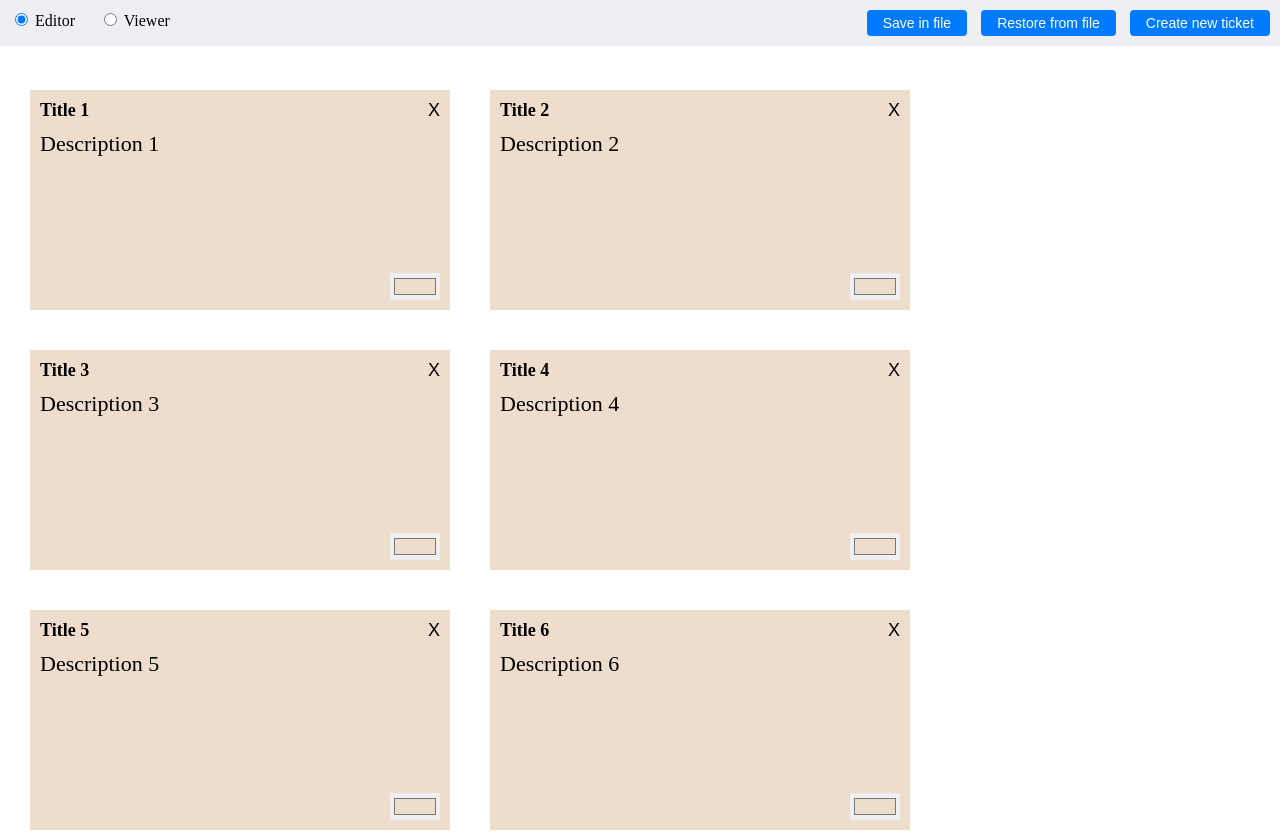
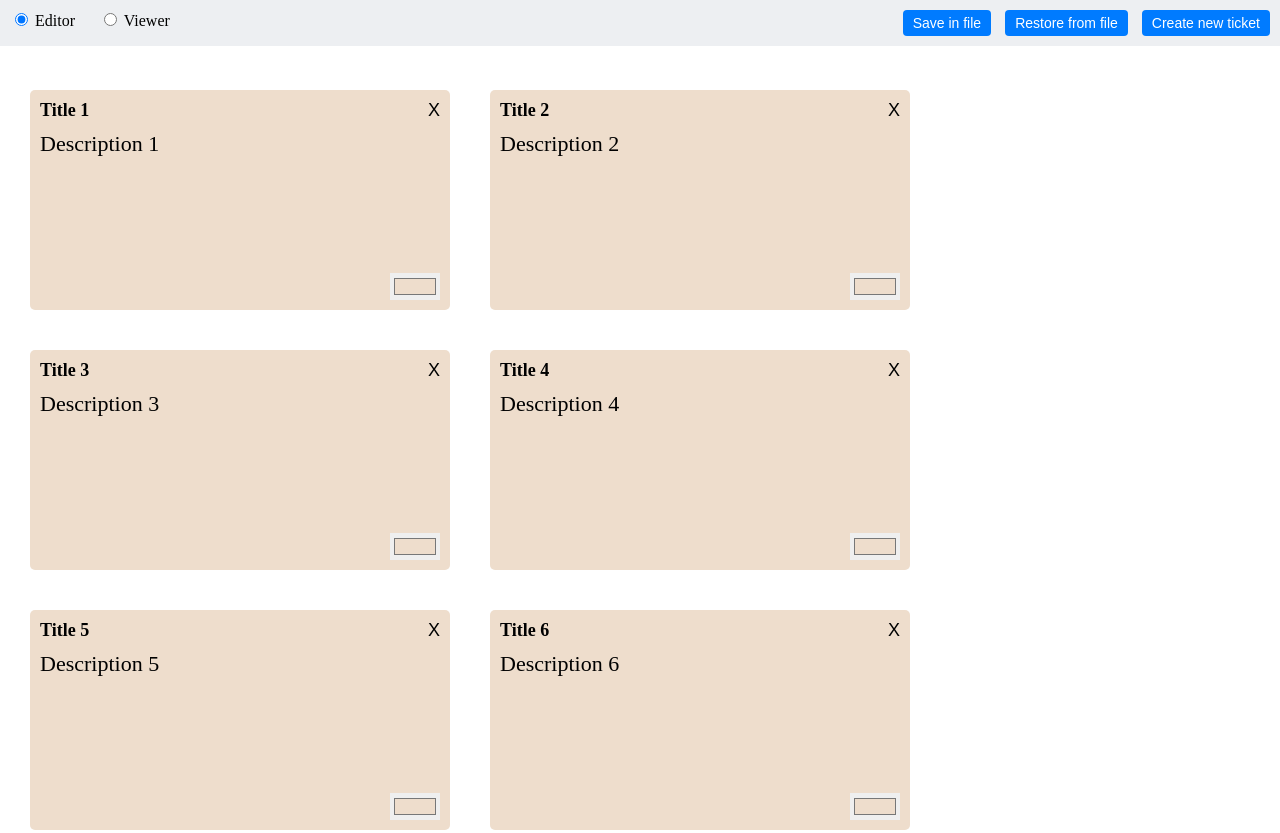
Before and after one commit to Connormiha/exam-tickets, a plain HTML site: page index.html in a window 1280 px wide. Shown: the top 833 px of the page. Drawn offline with Linux system fonts and the light colour scheme.

Commit message:
Minor update ticket :shirt:

```diff
--- a/index.html
+++ b/index.html
@@ -4,6 +4,7 @@
   <meta charset="UTF-8">
   <meta name="viewport" content="width=device-width, initial-scale=1.0">
   <meta name="description" content="Tools for exam session. Create tickets for students">
+  <meta http-equiv="cache-control" content="no-cache" />
   <title>Exam tickets tools</title>
   <style>
     body {
@@ -54,7 +55,7 @@
       display: inline-block;
       font-family: Arial;
       font-size: 14px;
-      padding: 5px 16px;
+      padding: 5px 10px;
       text-decoration: none;
     }
 
@@ -73,7 +74,6 @@
       width: 400px;
       min-height: 200px;
       padding: 10px;
-      border-radius: 5px;
       margin: 20px;
       position: relative;
       vertical-align: top;
@@ -134,6 +134,7 @@
 
     .card-list-item__background {
       display: none;
+      border-radius: 5px;
       position: absolute;
       left: 0;
       right: 0;
```
